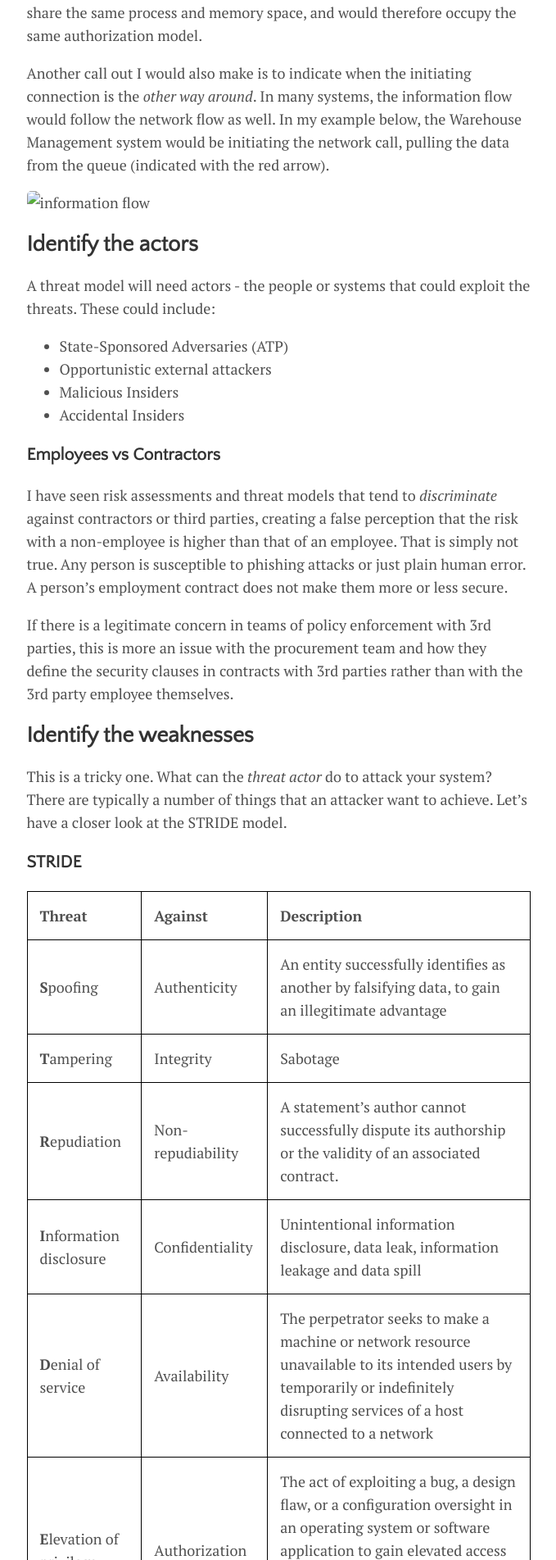
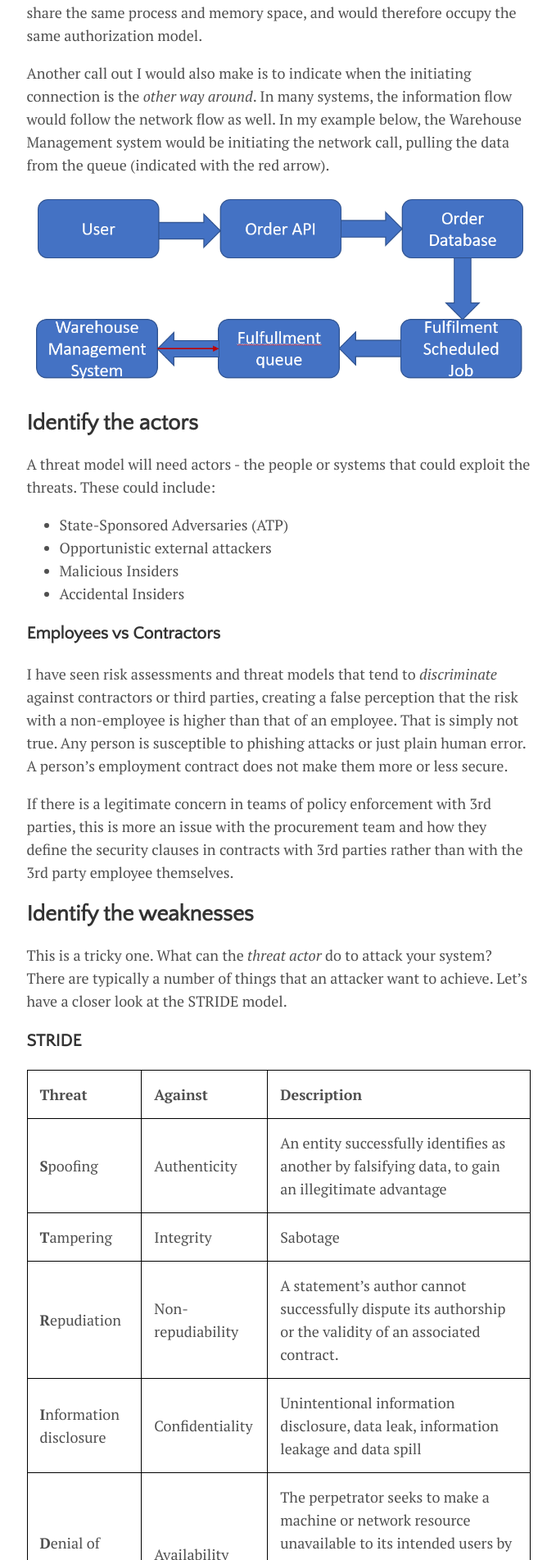
Before and after one commit to massyn/massyn.github.io, a Jekyll site: the page built from _posts/2023-02-26-threat-modeling.md, in a window 1280 px wide. Shown: the part 1872-3775 px from the top of the page at 82% size, without its empty margins (300-979 px from the left). Built offline with Jekyll 4.4.1, drawn with Linux system fonts in a browser that asks for light colours.

Commit message:
Test images

```diff
--- a/_posts/2023-02-26-threat-modeling.md
+++ b/_posts/2023-02-26-threat-modeling.md
@@ -33,7 +33,7 @@ Here's an example of an information flow.  You'll notice that the information fl
 
 Another call out I would also make is to indicate when the initiating connection is the _other way around_.  In many systems, the information flow would follow the network flow as well.  In my example below, the Warehouse Management system would be initiating the network call, pulling the data from the queue (indicated with the red arrow).
 
-![information flow](informationflow.png)
+![information flow](/assets/img/informationflow.png)
 
 ## Identify the actors
 
@@ -111,7 +111,7 @@ It is important to keep an open mind.  Just because something bad hasn't happene
 
 ### Information Flow Diagram
 
-![information flow](informationflow.png)
+![information flow](/assets/img/informationflow.png)
 
 ### Threat Assessment
 
```
